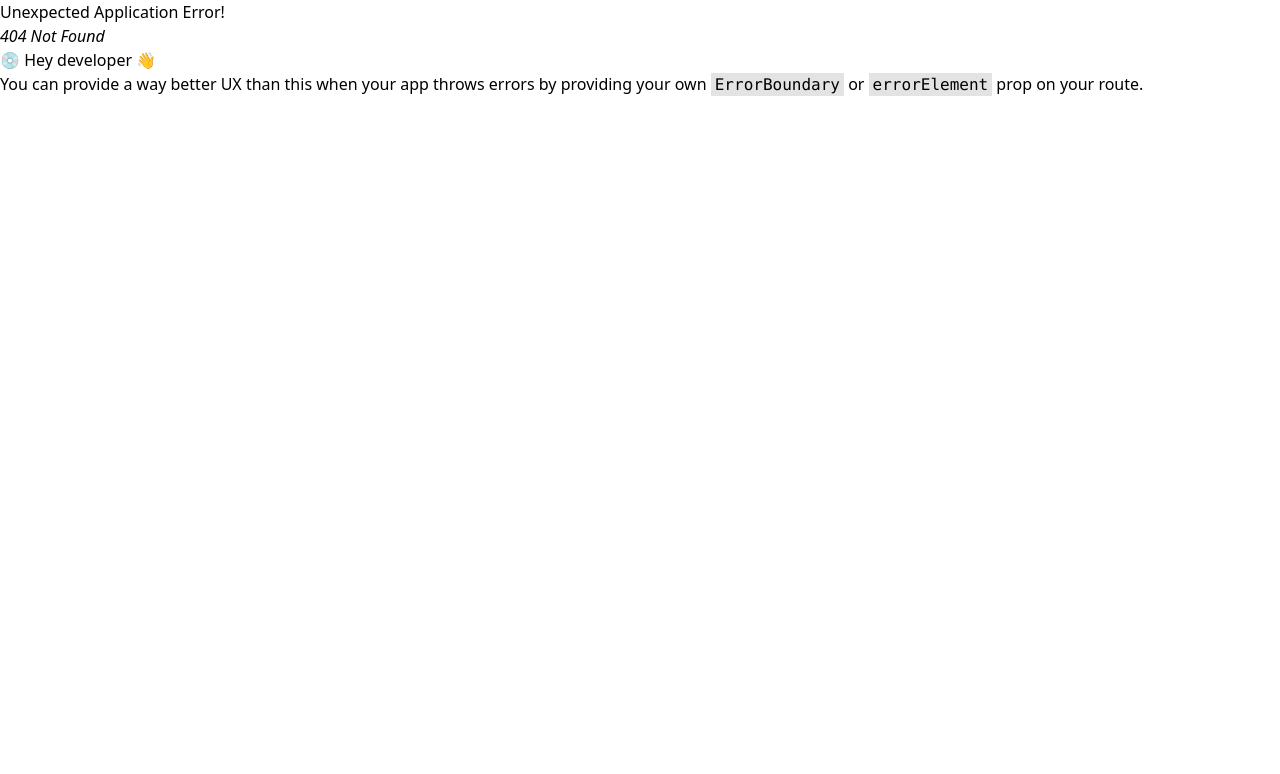
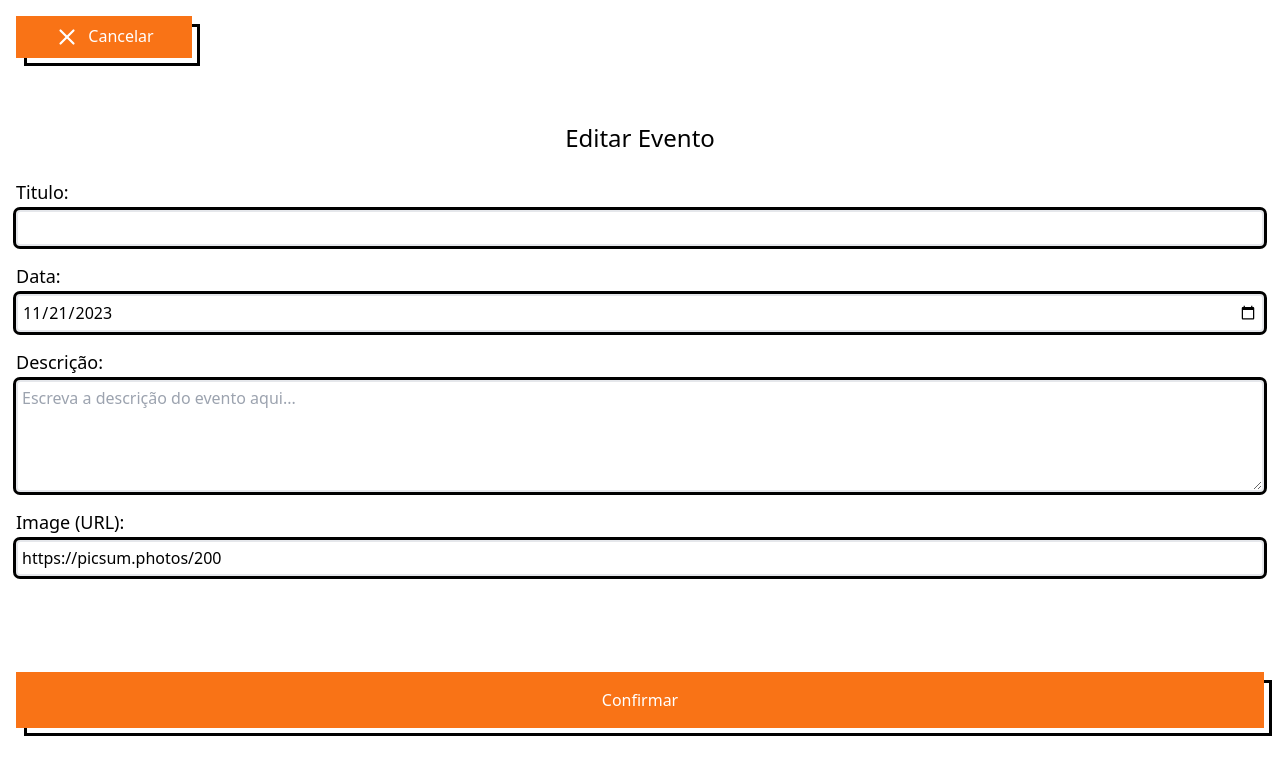
Before and after one commit to Arthur-Gab/react-router-dom, a React (Vite) app in the folder frontend/: page /events/edit in a window 1280 px wide. Before the commit this address had no page. Shown: the top 774 px of the page. Built offline with nearby package versions, Linux system fonts and the light colour scheme.

Commit message:
style(EventForm): implementado o componente que vai servir de formulário para criacao e alteracao dos eventos

```diff
--- a/frontend/package.json
+++ b/frontend/package.json
@@ -13,6 +13,7 @@
     "lucide-react": "^0.292.0",
     "react": "^18.2.0",
     "react-dom": "^18.2.0",
+    "react-hook-form": "^7.48.2",
     "react-router-dom": "^6.19.0"
   },
   "devDependencies": {
--- a/frontend/src/App.jsx
+++ b/frontend/src/App.jsx
@@ -1,13 +1,5 @@
-import { createBrowserRouter, RouterProvider } from 'react-router-dom';
-import { Navbar } from './components/Navbar';
-
-const router = createBrowserRouter([
-	{
-		path: '/',
-		element: <Navbar />,
-	},
-]);
+import { RoutesApp } from './routes/Routes';
 
 export default function App() {
-	return <RouterProvider router={router} />;
+	return <RoutesApp />;
 }
--- /dev/null
+++ b/frontend/src/UI/Input.jsx
@@ -0,0 +1,21 @@
+import { forwardRef } from 'react';
+
+export const Input = forwardRef(function Input(props, ref) {
+	const { id, label, ...otherProps } = props;
+	return (
+		<div className="flex flex-col gap-1">
+			<label
+				htmlFor={id}
+				className="text-lg"
+			>
+				{label}
+			</label>
+			<input
+				ref={ref}
+				id={id}
+				className="w-full outline focus-within:outline-orange-500 border-2 p-1 rounded focus-within:outline"
+				{...otherProps}
+			/>
+		</div>
+	);
+});
--- /dev/null
+++ b/frontend/src/UI/TextArea.jsx
@@ -0,0 +1,22 @@
+import { forwardRef } from 'react';
+
+export const TextArea = forwardRef(function TextArea(props, ref) {
+	const { id, label, ...otherProps } = props;
+	return (
+		<div className="flex flex-col gap-1">
+			<label
+				htmlFor={id}
+				className="text-lg"
+			>
+				{label}
+			</label>
+			<textarea
+				ref={ref}
+				id={id}
+				className="w-full outline focus-within:outline-orange-500 border-2 p-1 rounded focus-within:outline h-28"
+				placeholder="Escreva a descrição do evento aqui..."
+				{...otherProps}
+			></textarea>
+		</div>
+	);
+});
--- /dev/null
+++ b/frontend/src/components/EventForm.jsx
@@ -0,0 +1,195 @@
+import { Link } from 'react-router-dom';
+import { MoveLeft as Back, X } from 'lucide-react';
+import { Input } from '../UI/Input';
+import { TextArea } from '../UI/TextArea';
+import { useForm } from 'react-hook-form';
+
+export function EventForm({ method, title, nav_label }) {
+	// Put data value to new Date()
+	const {
+		register,
+		handleSubmit,
+		formState: { errors },
+	} = useForm({
+		defaultValues: {
+			title: '',
+			date: getFormatedDate(),
+			description: '',
+			image: 'https://picsum.photos/200',
+		},
+	});
+
+	console.log(errors);
+
+	function getFormatedDate() {
+		const dataAtual = new Date();
+
+		const ano = dataAtual.getFullYear();
+		const mes = (dataAtual.getMonth() + 1).toString().padStart(2, '0');
+		const dia = dataAtual.getDate().toString().padStart(2, '0');
+
+		return `${ano}-${mes}-${dia}`;
+	}
+
+	function onCreateEvent(data) {
+		// Enviar para o back os dados
+		console.log(data);
+	}
+
+	function onEditEvent(data) {
+		// Enviar para o back somente os dados completos
+		// Validar se todos os itens estão vazios
+		console.log(data);
+	}
+
+	let form = null;
+	// POST FORM - todos os inputs são obrigatórios e tem patterns
+	if (method == 'POST') {
+		form = (
+			<form
+				action={method}
+				onSubmit={handleSubmit(onCreateEvent)}
+			>
+				<fieldset className="mt-6 flex flex-col gap-4">
+					<div>
+						<Input
+							id="title"
+							type="text"
+							label="Titulo:"
+							{...register('title', { required: 'Insira um titulo válido' })}
+						/>
+						<span className="text-base text-orange-600">{errors.title?.message}</span>
+					</div>
+
+					<div>
+						<Input
+							id="date"
+							type="date"
+							label="Data:"
+							{...register('date', { required: 'Insira uma data' })}
+						/>
+						<span className="text-base text-orange-600">{errors.date?.message}</span>
+					</div>
+					<div>
+						<TextArea
+							id="description"
+							label="Descrição:"
+							{...register('description', {
+								required: 'Insira uma descrição para o evento',
+							})}
+						/>
+						<span className="text-orange-500">{errors.description?.message}</span>
+					</div>
+					<div>
+						<Input
+							id="url"
+							type="text"
+							label="Image (URL):"
+							{...register('image', {
+								required: 'Insira uma imagem',
+								pattern: {
+									value: /^http/i,
+									message: 'Insira uma URL válida',
+								},
+							})}
+						/>
+						<span className="text-orange-500">{errors.image?.message}</span>
+					</div>
+
+					<button className="relative flex p-4 gap-2 w-full bg-orange-500 text-white justify-center py-4 btn mt-20">
+						Confirmar
+					</button>
+				</fieldset>
+			</form>
+		);
+	}
+	// PATCH FORM - Todos os inputs são opcionais, mas tem patterns
+	else {
+		form = (
+			<form
+				action={method}
+				onSubmit={handleSubmit(onEditEvent)}
+			>
+				<fieldset className="mt-6 flex flex-col gap-4">
+					<div>
+						<Input
+							id="title"
+							type="text"
+							label="Titulo:"
+							{...register('title')}
+						/>
+						<span className="text-orange-600">{errors.title?.message}</span>
+					</div>
+
+					<div>
+						<Input
+							id="date"
+							type="date"
+							label="Data:"
+							{...register('date')}
+						/>
+						<span className="text-orange-600">{errors.date?.message}</span>
+					</div>
+					<div>
+						<TextArea
+							id="description"
+							label="Descrição:"
+							{...register('description')}
+						/>
+						<span className="text-orange-500">{errors.description?.message}</span>
+					</div>
+					<div>
+						<Input
+							id="url"
+							type="text"
+							label="Image (URL):"
+							{...register('image', {
+								pattern: {
+									value: /^http/i,
+									message: 'Insira uma URL válida',
+								},
+							})}
+						/>
+						<span className="text-orange-500">{errors.image?.message}</span>
+					</div>
+
+					<button className="relative flex p-4 gap-2 w-full bg-orange-500 text-white justify-center py-4 btn mt-20">
+						Confirmar
+					</button>
+				</fieldset>
+			</form>
+		);
+	}
+
+	return (
+		<>
+			<header className="container p-4">
+				<nav>
+					{method == 'POST' && (
+						<Link
+							to={'/'}
+							className="relative flex p-4 gap-2 w-44 bg-orange-500 text-white justify-center py-2 btn"
+						>
+							<Back size={26} />
+							{nav_label}
+						</Link>
+					)}
+					{method == 'PATCH' && (
+						<Link
+							to={'/events'}
+							className="relative flex p-4 gap-2 w-44 bg-orange-500 text-white justify-center py-2 btn"
+						>
+							<X size={26} />
+							{nav_label}
+						</Link>
+					)}
+				</nav>
+			</header>
+			<main className="container p-4 mt-8">
+				<h1 className="text-2xl text-center">{title}</h1>
+
+				{form}
+			</main>
+		</>
+	);
+}
--- a/frontend/src/components/Navbar.jsx
+++ b/frontend/src/components/Navbar.jsx
@@ -78,6 +78,7 @@ export function Navbar() {
 						<li className="text-center text-xl max-sm:mb-6">
 							<NavLink
 								to={'/'}
+								onClick={handlerCloseMenu}
 								className={({ isActive }) =>
 									isActive
 										? "sm:relative sm:text-orange-500 sm:before:content-[''] sm:before:absolute sm:before:bottom-0 sm:before:left-0 sm:before:w-6/12 sm:before:h-[2px] sm:before:bg-black"
@@ -90,6 +91,7 @@ export function Navbar() {
 						<li className="text-center text-xl max-sm:mb-6">
 							<NavLink
 								to={'/events'}
+								onClick={handlerCloseMenu}
 								className={({ isActive }) =>
 									isActive
 										? "sm:relative sm:text-orange-500 sm:before:content-[''] sm:before:absolute sm:before:bottom-0 sm:before:left-0 sm:before:w-6/12 sm:before:h-[2px] sm:before:bg-black"
@@ -103,7 +105,8 @@ export function Navbar() {
 						<div className="max-sm:p-4 max-sm:absolute max-sm:w-full max-sm:bottom-0">
 							<Link
 								to={'/events/create'}
-								className="btn"
+								className="relative flex p-4 gap-2 w-full bg-white sm:bg-orange-500 sm:text-white justify-center py-2 btn"
+								onClick={handlerCloseMenu}
 							>
 								<Plus size={24} />
 								Criar Evento
--- a/frontend/src/index.css
+++ b/frontend/src/index.css
@@ -8,6 +8,11 @@
 	} */
 
 	.btn {
-		@apply relative flex p-4 gap-2 w-full bg-white sm:bg-orange-500 sm:text-white justify-center py-2 before:absolute before:-bottom-2 before:-right-2 before:bg-transparent before:border-[3px] before:border-black before:-z-10 before:content-[''] before:w-full before:h-full;
+		@apply before:absolute before:-bottom-2 before:-right-2 before:bg-transparent before:border-[3px] before:border-black before:-z-10 before:content-[''] before:w-full before:h-full;
+	}
+
+	a,
+	button {
+		@apply focus-within:outline focus-within:outline-2 focus-within:outline-black;
 	}
 }
--- /dev/null
+++ b/frontend/src/pages/Home.jsx
@@ -0,0 +1,10 @@
+import { Navbar } from '../components/Navbar';
+
+export function Home() {
+	return (
+		<>
+			<Navbar />
+			<main>Some content...</main>
+		</>
+	);
+}
--- /dev/null
+++ b/frontend/src/routes/Routes.jsx
@@ -0,0 +1,36 @@
+import { BrowserRouter, Route, Routes } from 'react-router-dom';
+import { Home } from '../pages/Home';
+import { EventForm } from '../components/EventForm';
+
+export function RoutesApp() {
+	return (
+		<BrowserRouter>
+			<Routes>
+				<Route
+					path="/"
+					element={<Home />}
+				/>
+				<Route
+					path="/events/create"
+					element={
+						<EventForm
+							method="POST"
+							title={'Criar Evento'}
+							nav_label={'Voltar'}
+						/>
+					}
+				/>
+				<Route
+					path="/events/edit"
+					element={
+						<EventForm
+							method="PATCH"
+							title={'Editar Evento'}
+							nav_label={'Cancelar'}
+						/>
+					}
+				/>
+			</Routes>
+		</BrowserRouter>
+	);
+}
```
Also changed, not shown: 1 other file (tests, documents, lock files or other folders).
